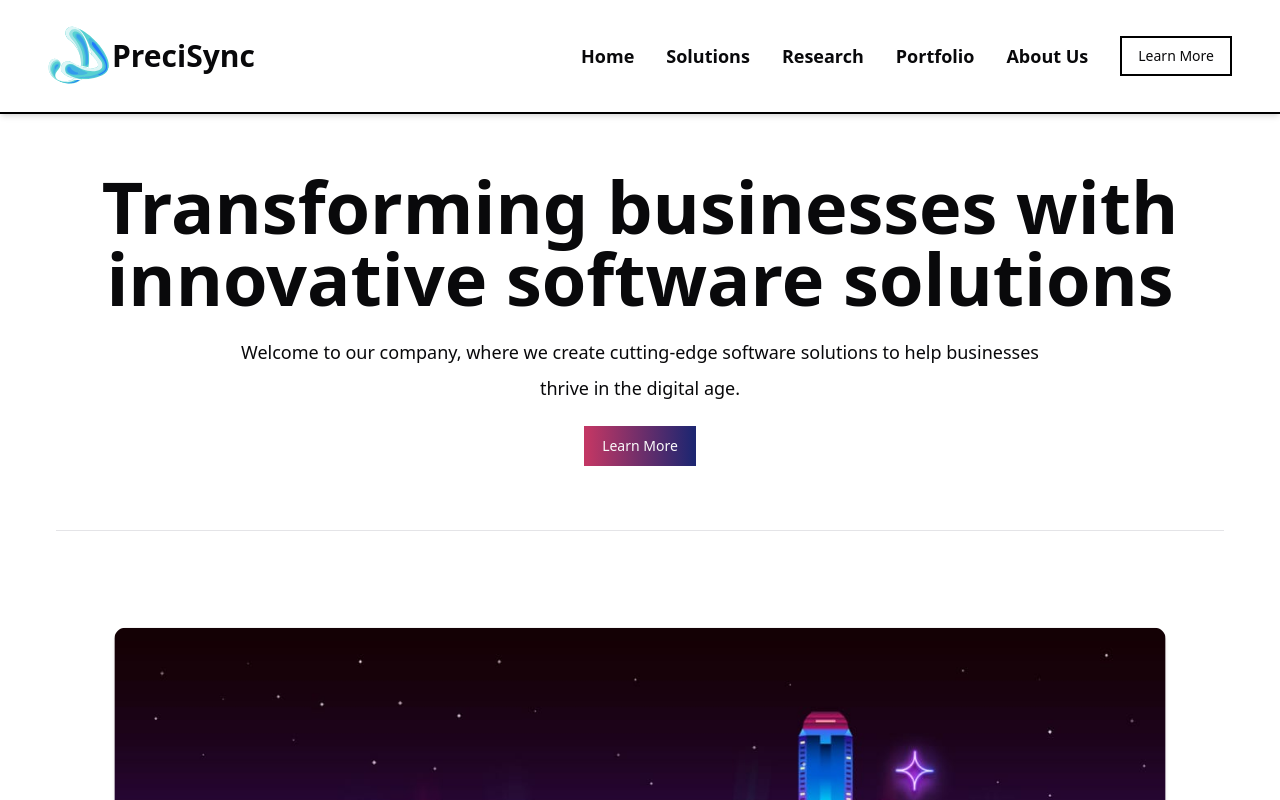
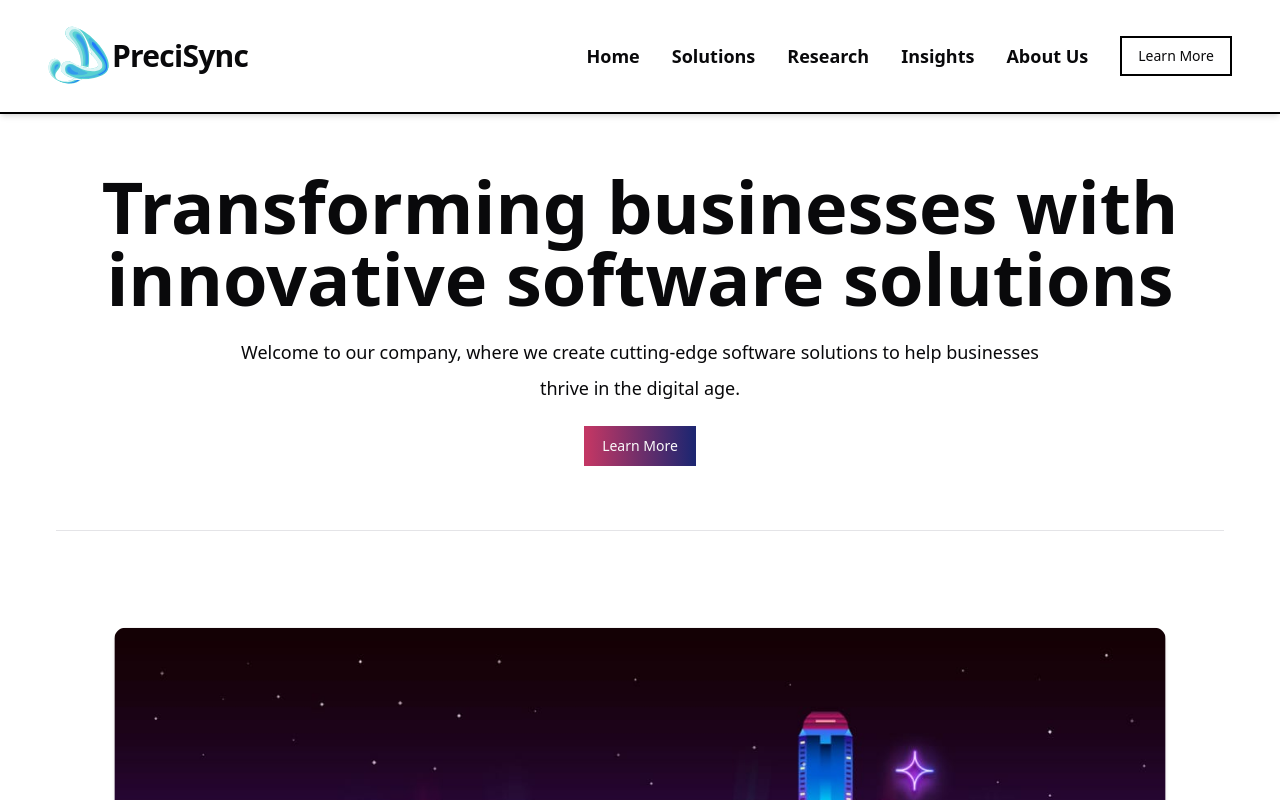
Before and after one commit to Siddhartha097/precisionHubIT, a React (Vite) app: page / in a window 1280 px wide. Shown: the top 800 px of the page. Built offline with nearby package versions, Linux system fonts and the light colour scheme.

Commit message:
first commi

```diff
--- a/src/Pages/About.tsx
+++ b/src/Pages/About.tsx
@@ -62,9 +62,9 @@ const Services = [
 const About = () => {
   return (
     <main className="py-14 px-8 space-y-12 md:p-16 w-full h-full relative">
-      <section className="flex gap-6 md:*:w-1/2 md:flex-row flex-col justify-center items-center md:justify-center">
+      <section className="flex gap- md:*:w-1/2 md:flex-row flex-col justify-center items-center md:justify-center">
         <div className="flex items-center justify-center text-center md:text-left">
-          <h1 className="font-bold text-3xl md:text-5xl">
+          <h1 className="font-bold text-4xl md:text-6xl tracking-wide">
             Our Journey: <br /> PrecisionHub IT Industries Private Limited
           </h1>
         </div>
@@ -72,7 +72,7 @@ const About = () => {
         <Separator className=" md:hidden" />
 
         <div className=" text-center md:text-right">
-          <p className="text-sm md:text-base font-medium text-slate-600">
+          <p className="text-base tracking-wide md:text-lg font-medium text-slate-600">
             Founded in September 2023, PrecisionHub IT Industries Private
             Limited embarked on a transformative journey with a mission to
             redefine B2B IT solutions. From our humble beginnings, we have been
--- a/src/components/Footer.tsx
+++ b/src/components/Footer.tsx
@@ -22,8 +22,8 @@ const Services = [
     link: "#",
   },
   {
-    label: "Blog",
-    link: "#",
+    label: "Insights",
+    link: "/insights",
   },
 ];
 
@@ -45,7 +45,9 @@ const Socials = [
   // },
   {
     label: "LinkedIn",
-    icon: <FaLinkedin className="text-[linear-gradient(to right, #5a3f37, #2c7744)]" />,
+    icon: (
+      <FaLinkedin className="text-[linear-gradient(to right, #5a3f37, #2c7744)]" />
+    ),
     link: "#",
   },
   // {
--- a/src/components/Navbar.tsx
+++ b/src/components/Navbar.tsx
@@ -2,36 +2,58 @@ import { Link } from "react-router-dom";
 import { Sheet, SheetClose, SheetContent, SheetTrigger } from "./ui/sheet";
 import { Separator } from "./ui/separator";
 import { MenuIcon } from "lucide-react";
-import Logo from '../images/PreciSync_LogoIcon_V6.svg';
+import Logo from "../images/PreciSync_LogoIcon_V6.svg";
 import MoreBtn from "./MoreBtn";
 
-
+// fixed z-10 w-full bg-white
 const Navbar = () => {
   return (
     <nav className="flex items-center justify-between px-12 max-md:px-8 py-6 border-b-2 shadow-md border-black">
       <header className="">
-                <Link to={'/'} className="flex items-center justify-center">
+        <Link to={"/"} className="flex items-center justify-center">
           <img className="w-12 md:w-16" src={Logo} alt="" />
           <div className="space-y-1">
-                    <h1 className="font-bold text-3xl max-md:text-2xl">PreciSync</h1>
+            <h1 className="font-bold text-3xl max-md:text-2xl tracking-tight">
+              PreciSync
+            </h1>
             {/* <p className="text-xs tracking-widest font-semibold">Precision Hub Pvt. Ltd.</p> */}
           </div>
         </Link>
-
       </header>
 
       <header className="flex items-center justify-between space-x-8 max-md:hidden">
         <ul className="flex text-lg items-center justify-between space-x-8 font-semibold ">
-                    <Link className="hover:text-[#c31432] transition-all" to={'/'}><li>Home</li></Link>
-                    <Link className="hover:text-[#c31432] transition-all" to={'/solutions'}><li>Solutions</li></Link>
-                    <Link className="hover:text-[#c31432] transition-all" to={'/research'}><li>Research</li></Link>
-                    <Link className="hover:text-[#c31432] transition-all" to={'#'}><li>Portfolio</li></Link>
-                    <Link className="hover:text-[#c31432] transition-all" to={'/about'}><li>About Us</li></Link>
+          <Link className="hover:text-[#c31432] transition-all" to={"/"}>
+            <li>Home</li>
+          </Link>
+          <Link
+            className="hover:text-[#c31432] transition-all"
+            to={"/solutions"}
+          >
+            <li>Solutions</li>
+          </Link>
+          <Link
+            className="hover:text-[#c31432] transition-all"
+            to={"/research"}
+          >
+            <li>Research</li>
+          </Link>
+          <Link
+            className="hover:text-[#c31432] transition-all"
+            to={"/insights"}
+          >
+            <li>Insights</li>
+          </Link>
+          <Link className="hover:text-[#c31432] transition-all" to={"/about"}>
+            <li>About Us</li>
+          </Link>
         </ul>
         <MoreBtn link="/learn" />
       </header>
       <Sheet>
-                <SheetTrigger className="md:hidden"><MenuIcon /></SheetTrigger>
+        <SheetTrigger className="md:hidden">
+          <MenuIcon />
+        </SheetTrigger>
         <SheetContent className="bg-neutral-300 p-12">
           {/* <SheetHeader>
                         <SheetTitle >Menu</SheetTitle>
@@ -40,22 +62,52 @@ const Navbar = () => {
           <Separator className="my-6" />
           <header className="flex flex-col items-center justify-between space-y-10">
             <ul className="flex items-center justify-between space-y-8 font-semibold flex-col text-xl">
-                            <SheetClose asChild><Link className="hover:text-green-600 transition-all" to={'/'}><li>Home</li></Link></SheetClose>
-                            <SheetClose asChild><Link className="hover:text-green-600 transition-all" to={'/solutions'}><li>Solutions</li></Link></SheetClose>
-                            <SheetClose asChild><Link className="hover:text-green-600 transition-all" to={'/research'}><li>Research</li></Link></SheetClose>
-                            <SheetClose asChild><Link className="hover:text-green-600 transition-all" to={'#'}><li>Portfolio</li></Link></SheetClose>
-                            <SheetClose asChild><Link className="hover:text-green-600 transition-all" to={'/about'}><li>About Us</li></Link></SheetClose>
+              <SheetClose asChild>
+                <Link className="hover:text-green-600 transition-all" to={"/"}>
+                  <li>Home</li>
+                </Link>
+              </SheetClose>
+              <SheetClose asChild>
+                <Link
+                  className="hover:text-green-600 transition-all"
+                  to={"/solutions"}
+                >
+                  <li>Solutions</li>
+                </Link>
+              </SheetClose>
+              <SheetClose asChild>
+                <Link
+                  className="hover:text-green-600 transition-all"
+                  to={"/research"}
+                >
+                  <li>Research</li>
+                </Link>
+              </SheetClose>
+              <SheetClose asChild>
+                <Link
+                  className="hover:text-green-600 transition-all"
+                  to={"/insights"}
+                >
+                  <li>Insights</li>
+                </Link>
+              </SheetClose>
+              <SheetClose asChild>
+                <Link
+                  className="hover:text-green-600 transition-all"
+                  to={"/about"}
+                >
+                  <li>About Us</li>
+                </Link>
+              </SheetClose>
             </ul>
             <SheetClose asChild>
               <MoreBtn link="/learn" />
             </SheetClose>
           </header>
         </SheetContent>
+      </Sheet>
+    </nav>
+  );
+};
 
-            </Sheet>
-
-        </nav>
-    )
-}
-
-export default Navbar
+export default Navbar;
--- a/src/main.tsx
+++ b/src/main.tsx
@@ -17,7 +17,6 @@ import About from "./Pages/About.tsx";
 import Contact from "./Pages/Contact.tsx";
 import Blogs from "./Pages/Blogs.tsx";
 
-
 ReactDOM.createRoot(document.getElementById("root")!).render(
   <React.StrictMode>
     <BrowserRouter>
@@ -30,7 +29,7 @@ ReactDOM.createRoot(document.getElementById("root")!).render(
         <Route path="/learn" element={<Learn />} />
         <Route path="/about" element={<About />} />
         <Route path="/contact" element={<Contact />} />
-        <Route path="/blogs" element={<Blogs />} />
+        <Route path="/insights" element={<Blogs />} />
       </Routes>
       <Footer />
     </BrowserRouter>
```
Also changed, not shown: src/Pages/Blogs.tsx (+73 -1 lines). Lines whose indentation alone changed are shown as unchanged.
